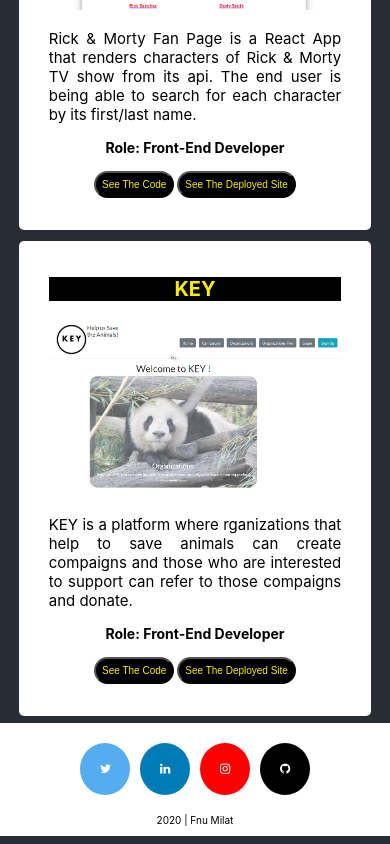
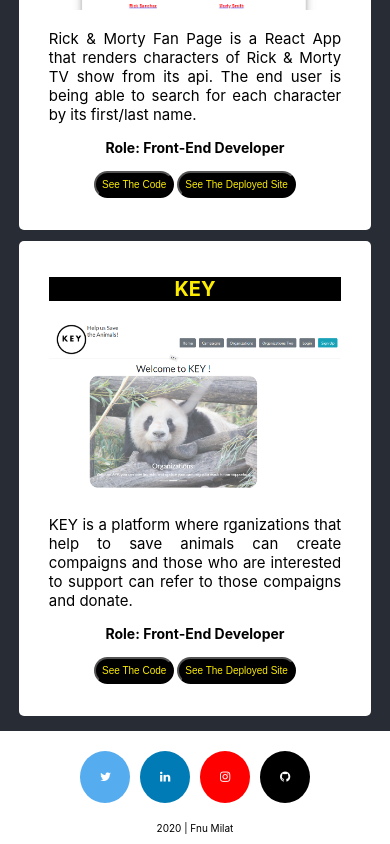
Before and after one commit to fnumilat/myportfolio, a React (Create React App) app in the folder my-portfolio/: page / in a window 390 px wide. Shown: the part 2873-3717 px from the top of the page. Built offline with nearby package versions, Linux system fonts and the light colour scheme.

Commit message:
Added a margin on top of the main footer box for small devices.

```diff
--- a/my-portfolio/src/App.css
+++ b/my-portfolio/src/App.css
@@ -355,6 +355,13 @@
   background-color: white;
 }
 
+/* Extra small devices (phones, 500px and down) */
+@media only screen and (max-width: 500px) {
+  .Main-Footer-Box {
+    margin-top: 2%;
+  }
+}
+
 .Platforms {
   display: flex;
   justify-content: center;
```
